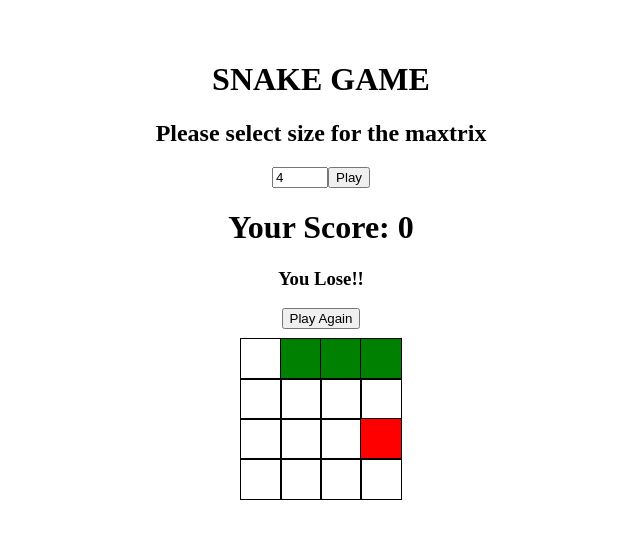
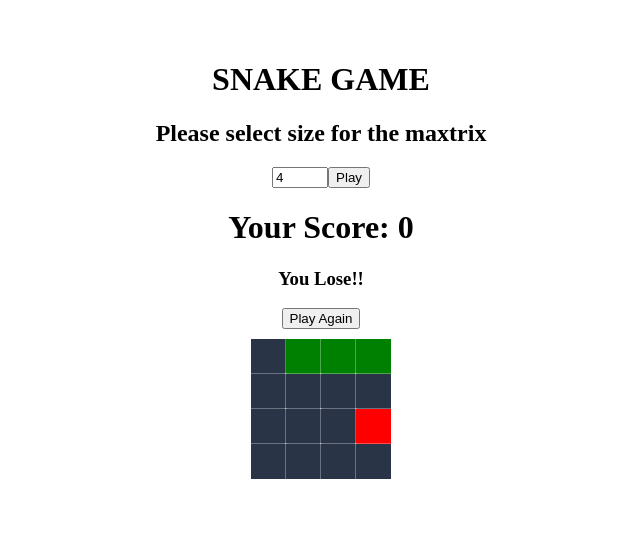
Before and after one commit to nartrung/SnakeGame, a React (Vite) app: page / in a window 1280 px wide. Both pictures are taken after a click on the button "Play". Shown: the top 538 px of the page, without its empty margins (319-959 px from the left). Built offline with nearby package versions, Linux system fonts and the light colour scheme.

Commit message:
Change style

```diff
--- a/src/components/board/board.css
+++ b/src/components/board/board.css
@@ -1,12 +1,13 @@
 .row {
-  height: 40px;
+  height: 35px;
 }
 
 .cell {
-  width: 40px;
-  height: 40px;
-  outline: 1px solid rgb(0, 0, 0);
+  width: 35px;
+  height: 35px;
+  background-color: #293447;
   display: inline-block;
+  outline: 0.1px solid rgba(255, 255, 255, 0.3);
 }
 
 .cell-green {
@@ -16,7 +17,3 @@
 .cell-red {
   background-color: red;
 }
-
-.cell-purple {
-  background-color: purple;
-}
```
